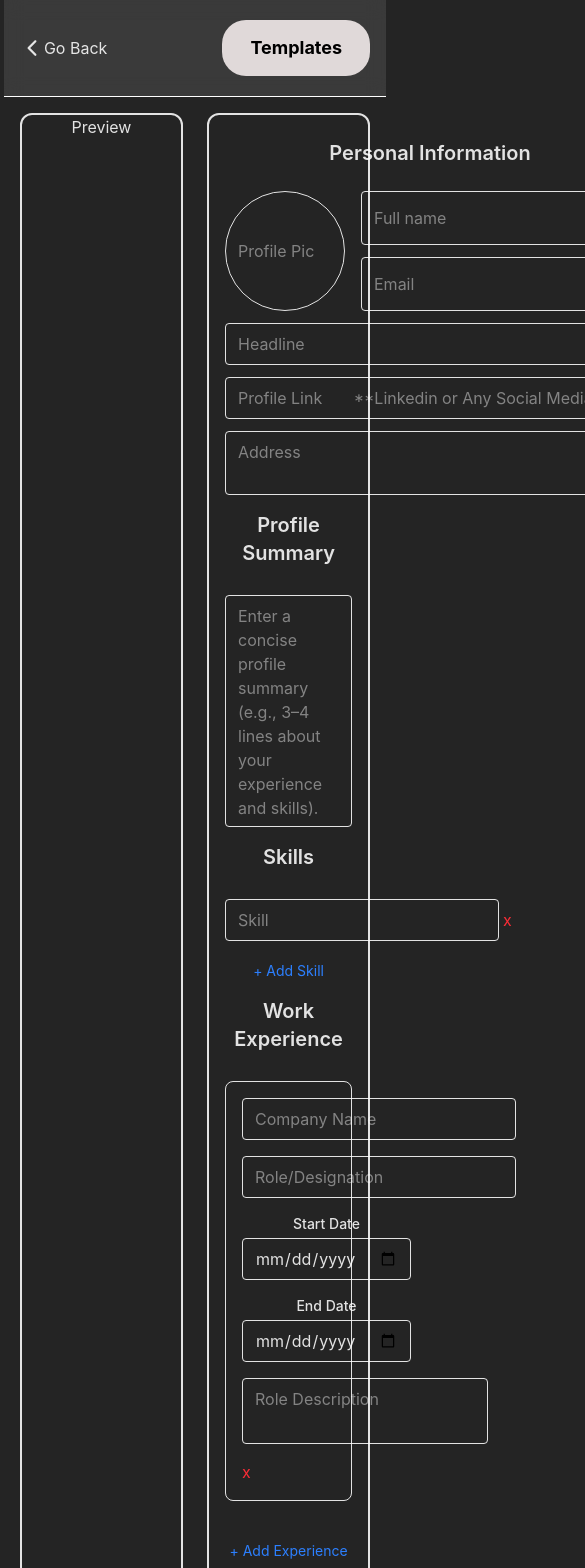
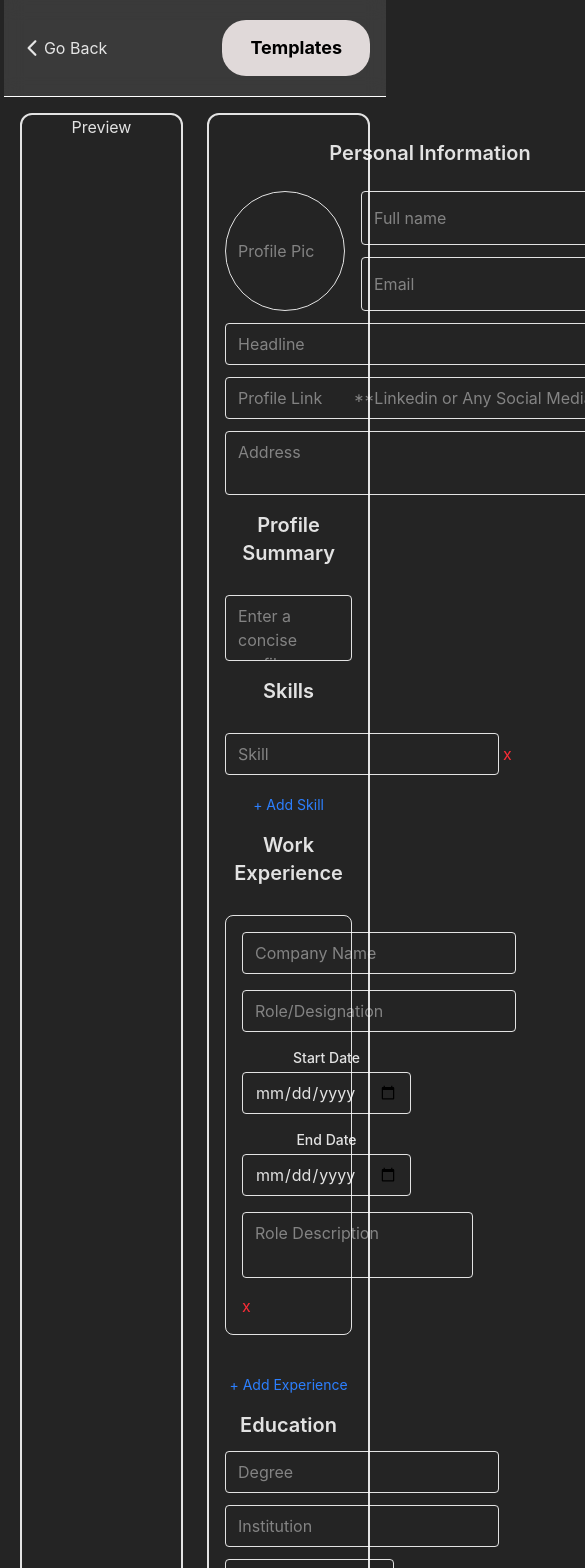
Before and after one commit to Subhranshu-Lenka/React-Resume-Builder, a React (Vite) app: page /builder in a window 390 px wide. Shown: the top 1568 px of the page, 585 px wide, since content can reach past the window. Built offline with nearby package versions, Linux system fonts and the light colour scheme; no server answers.

Commit message:
imporoving few responsive styling

```diff
--- a/src/components/Forms/ResumeBuilderForm/SubComponents/EducationForm.jsx
+++ b/src/components/Forms/ResumeBuilderForm/SubComponents/EducationForm.jsx
@@ -10,7 +10,7 @@ function EducationForm() {
     <div>
       <h2 className="text-xl font-semibold mb-3">Education</h2>
       {fields.map((item, index) => (
-        <div key={item.id} className="flex gap-3 mb-2">
+        <div key={item.id} className="flex flex-wrap gap-3 mb-2">
           <input
             {...register(`education.${index}.degree`)}
             placeholder="Degree"
--- a/src/components/Forms/ResumeBuilderForm/SubComponents/WorkExperienceForm.jsx
+++ b/src/components/Forms/ResumeBuilderForm/SubComponents/WorkExperienceForm.jsx
@@ -1,6 +1,5 @@
-import React from "react";
 import { useFieldArray, useFormContext } from "react-hook-form";
-
+import SelfResizableTextArea from "../../../TextArea/SelfResizableTextArea";
 function WorkExperienceForm() {
   const { register, control } = useFormContext();
   const { fields, append, remove } = useFieldArray({
@@ -45,11 +44,10 @@ function WorkExperienceForm() {
               type="date"
             />
           </fieldset>
-          <textarea
-            {...register(`experience.${index}.description`)}
-            placeholder="Role Description"
-            className="border rounded px-3 py-2 flex-1 min-w-[200px] resize-none"
-            rows={2}
+          <SelfResizableTextArea
+            valueTitle={`experience.${index}.description`}
+                  placeholderValue={"Role Description"}
+                  minWidth={200}
           />
           <button onClick={() => remove(index)} className="text-red-500">
             x
--- a/src/components/TextArea/SelfResizableTextArea.jsx
+++ b/src/components/TextArea/SelfResizableTextArea.jsx
@@ -5,11 +5,13 @@ function SelfResizableTextArea({
   valueTitle,
   placeholderValue,
   isRequired = false,
+  minWidth = 0,
 }) {
   if (
     typeof valueTitle !== "string" ||
     typeof placeholderValue !== "string" ||
     typeof isRequired !== "boolean" ||
+    typeof minWidth !== "number" ||
     !valueTitle ||
     !placeholderValue
   ) {
@@ -23,6 +25,11 @@ function SelfResizableTextArea({
       errors.push(`❌ "placeholderValue" is required`);
     }
 
+    if (typeof minWidth !== "number") {
+      errors.push(
+        `❌ "minWidth" must be a number (received: ${typeof minWidth})`
+      );
+    }
     if (typeof isRequired !== "boolean") {
       errors.push(
         `❌ "isRequired" must be a boolean (received: ${typeof isRequired})`
@@ -67,7 +74,10 @@ function SelfResizableTextArea({
       <textarea
         {...register(`${valueTitle}`, { required: isRequired })}
         placeholder={placeholderValue}
-        className="border rounded px-3 py-2 resize-none overflow-hidden"
+        className={
+          "border rounded px-3 py-2 flex-1 resize-none overflow-hidden"
+        }
+        style={{ minWidth: minWidth > 0 ? `${minWidth}px` : "auto" }}
         ref={textareaRef}
       />
     </>
```
